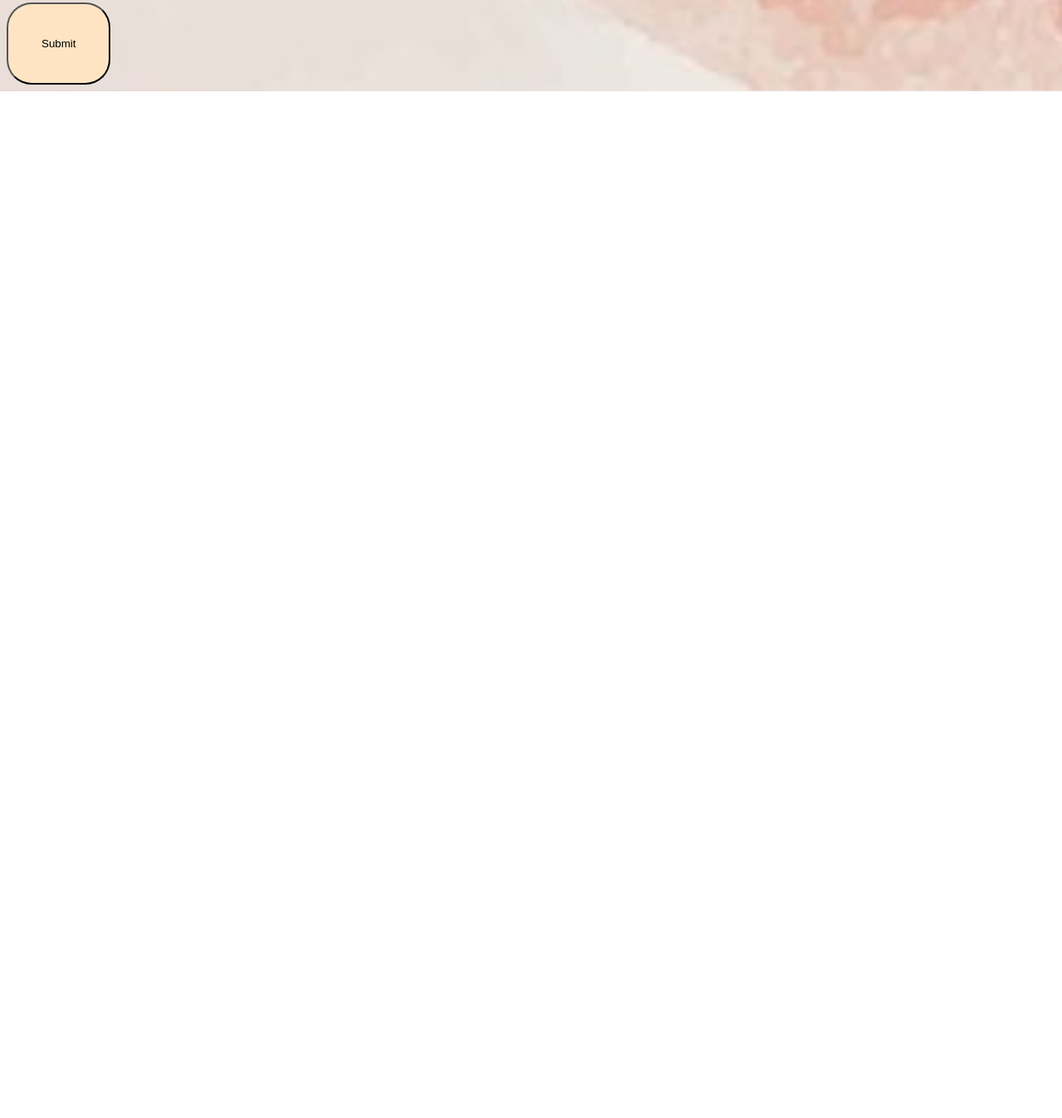
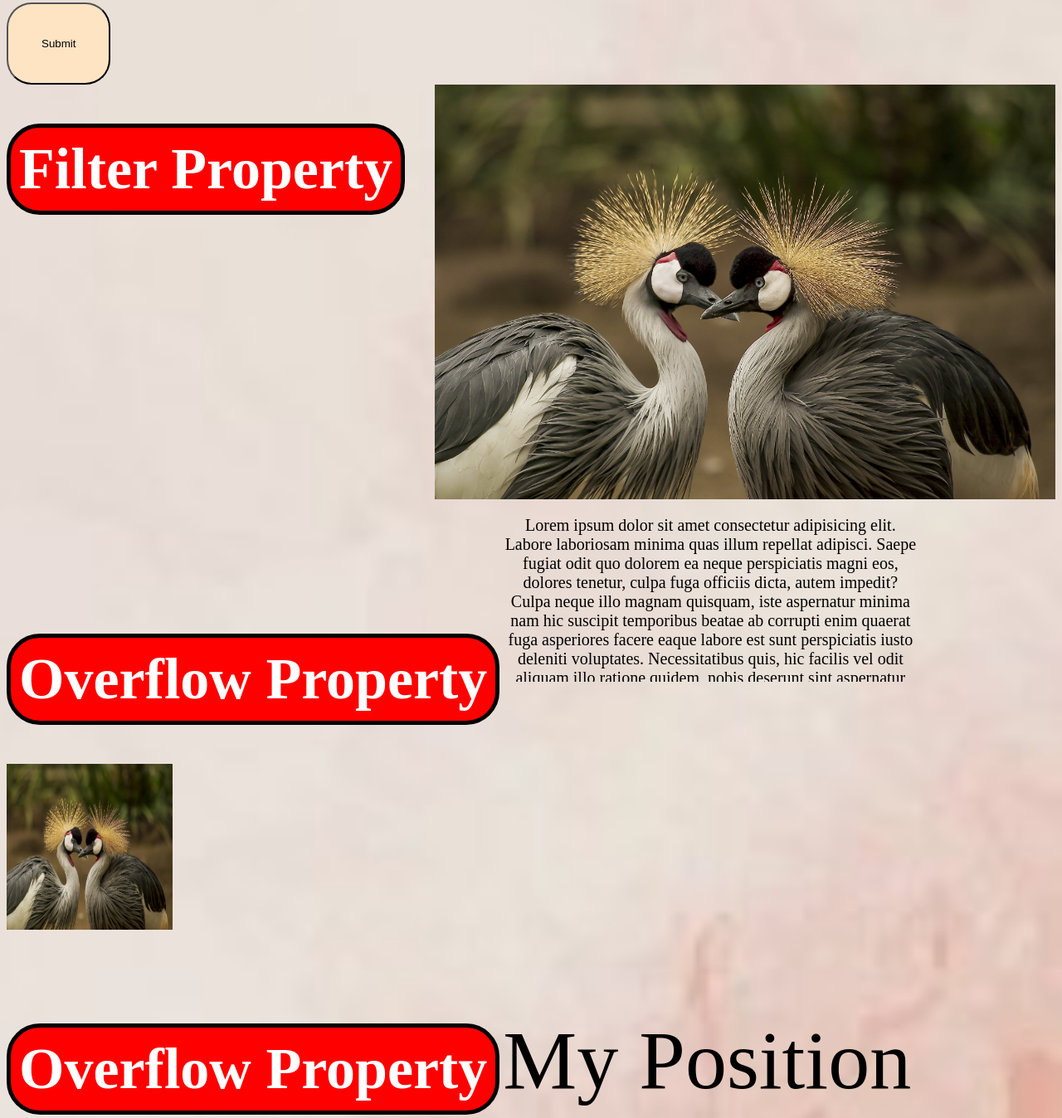
Before and after one commit to sujoncep/OstadFullStack, a plain HTML site: page CSS/Index.html in a window 1280 px wide. Shown: the part 2383-3731 px from the top of the page at 83% size. Before the commit the page ends 2493 px from the top, so only its background shows below. Drawn offline with Linux system fonts and the light colour scheme.

Commit message:
3 lessons

```diff
--- a/CSS/Index.html
+++ b/CSS/Index.html
@@ -47,8 +47,32 @@
 
     <button id="btn">Submit</button>
 
+    <H1 class="heading">Filter Property</H1>
 
+    <img src="asset/2.jpg" class="image">
 
+    <H1 class="heading">Overflow Property</H1>
+    <p class="overflow">Lorem ipsum dolor sit amet consectetur adipisicing elit. Labore laboriosam minima quas illum
+        repellat adipisci.
+        Saepe fugiat odit quo dolorem ea neque perspiciatis magni eos, dolores tenetur, culpa fuga officiis dicta, autem
+        impedit? Culpa neque illo magnam quisquam, iste aspernatur minima nam hic suscipit temporibus beatae ab corrupti
+        enim quaerat fuga asperiores facere eaque labore est sunt perspiciatis iusto deleniti voluptates. Necessitatibus
+        quis, hic facilis vel odit aliquam illo ratione quidem, nobis deserunt sint aspernatur tempora molestiae soluta
+        mollitia dolor similique incidunt quisquam? Non unde, voluptates inventore nulla, qui rerum repudiandae expedita
+        nemo ratione quia officiis vitae laborum amet eum.</p>
+    <div class="overflow2"><img src="asset/2.jpg" class="overflow2"></div>
+
+    <H1 class="heading">Overflow Property</H1>
+    <p>My Position</p>
+    <div class="wordrap">
+        <p class="wordrap">Lorem ipsum dolor sit amet consectetur adipisicing elit. Iste exercitationem hic minus, debitis
+            voluptates unde
+            omnis ut nemo natus impedit earum consectetur fugit harum maiores incidunt error assumenda dignissimos
+            libero
+            quidem consequatur vitae suscipit tenetur placeat voluptate! Ipsa deserunt itaque, inventore hic
+            perferendis,
+            veniam nobis explicabo exercitationem architecto, ullam quo.</p>
+    </div>
 </body>
 
 </html>
--- a/CSS/style.css
+++ b/CSS/style.css
@@ -1,4 +1,5 @@
 .heading{
+    alignments: center;
     background-color: red;
     border: 5px solid;
     color: white;
@@ -96,3 +97,29 @@ img{
 
     background-color: brown;
 }
+
+.image{
+height: 500px;
+width: auto;
+filter: blur(2px);
+filter: drop-shadow(10px 10px);
+filter: opacity(70%);
+filter: grayscale(20%);
+
+}
+.overflow{
+    height: 200px;
+    width: 500px;
+    font-size: 20px;
+    overflow:auto;
+}
+.overflow2{
+    height: 200px;
+    width:200px;
+    overflow-y: auto;
+}
+.wordrap{
+    width: 400px;
+    border: 4px solid black;
+    font-size: 30px;
+}
```
Also changed, not shown: CSS/asset/person-01.jpg (added), CSS/asset/person-02.jpg (added), CSS/asset/person-03.jpg (added), CSS/asset/showcase-01.jpg (added), CSS/asset/showcase-02.jpg (added), CSS/asset/showcase-03.jpg (added), CSS/asset/showcase-04.jpg (added), CSS/asset/showcase-05.jpg (added), CSS/asset/showcase-06.jpg (added).
